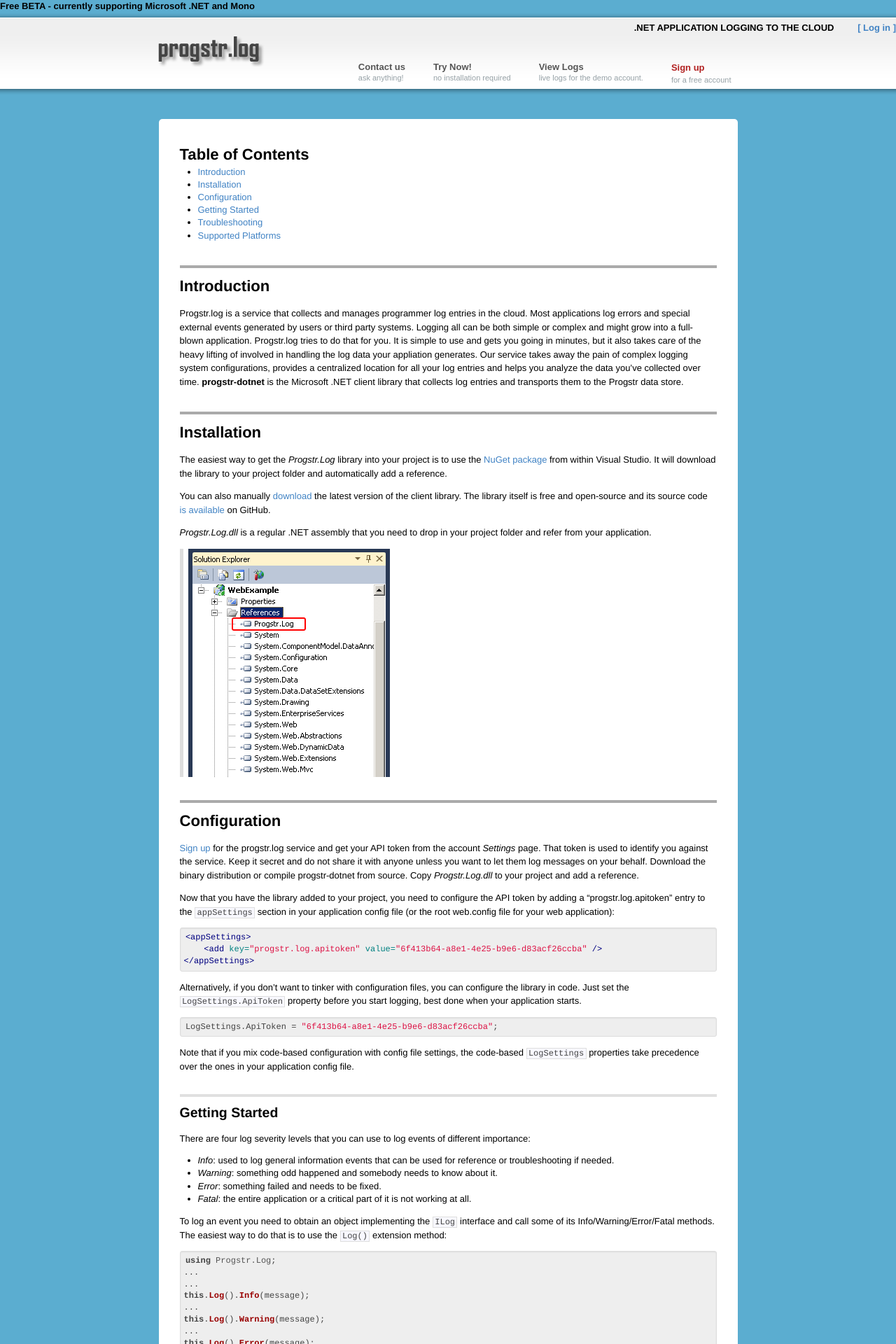
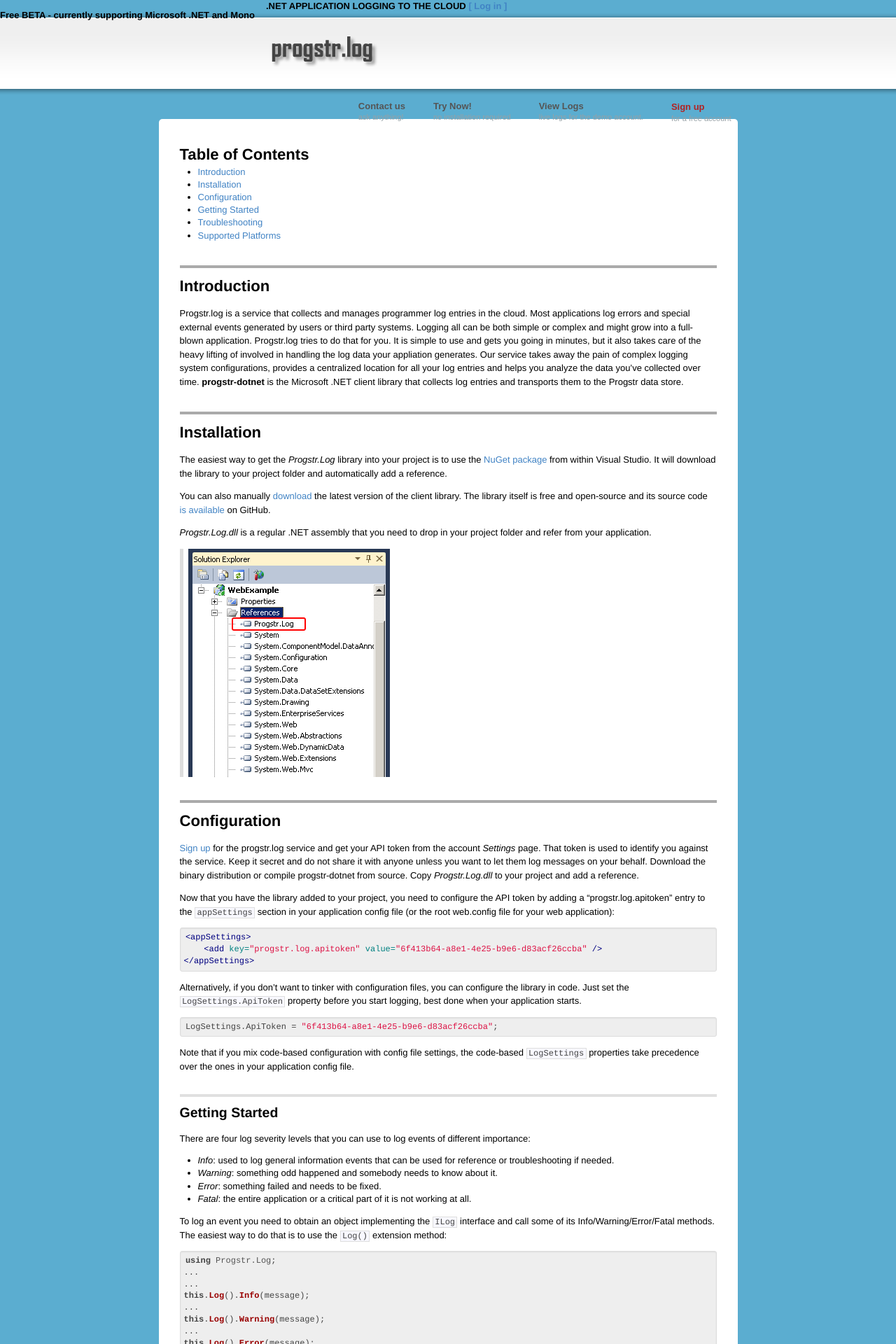
Before and after one commit to progstr/progstr.github.com, a Jekyll site: the page built from index.md, in a window 1280 px wide. Shown: the top 1920 px of the page at 70% size. Built offline with Jekyll 4.4.1, drawn with Linux system fonts in a browser that asks for light colours.

Commit message:
Edited stylesheets/default.css via GitHub

```diff
--- a/stylesheets/default.css
+++ b/stylesheets/default.css
@@ -342,24 +342,24 @@ ul, ol {
     font-size: 11px;
 }
 
-#toptexboxleft {
+#toptextboxleft {
 	width: 380px;
     float: left;
     margin-top: 13px;
 }
 
-#toptexboxright {
+#toptextboxright {
 	width: 380px;
     float: right;
     text-align: right;
     margin-top: 13px;
 }
 
-#toptexboxright a {
+#toptextboxright a {
 	margin-left:30px;
 }
 
-#toptexboxright a:hover {
+#toptextboxright a:hover {
 	text-decoration:underline;
 }
 
```
